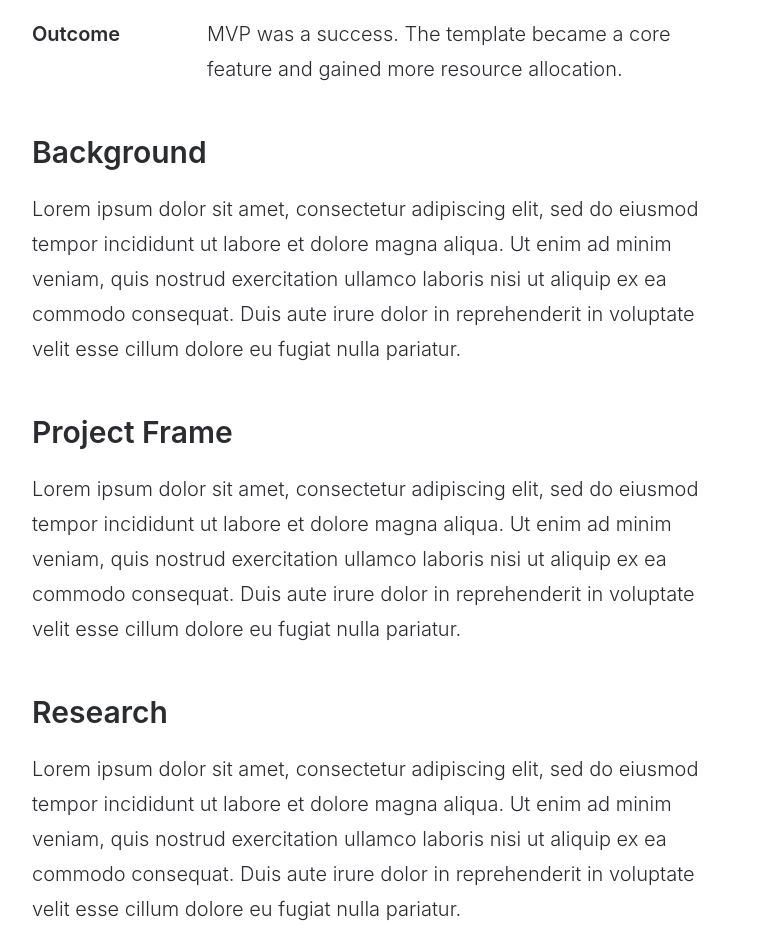
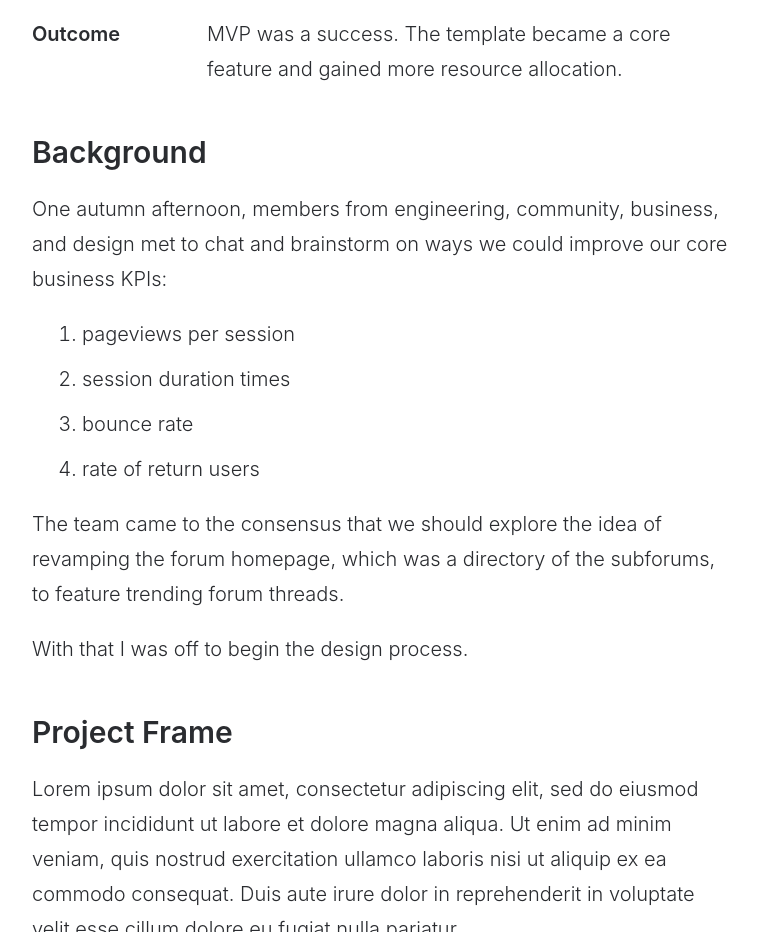
Before and after one commit to josecaldera/Portfolio, a plain HTML site: page livestrong.html in a window 1280 px wide. Shown: the part 1221-2153 px from the top of the page, without its empty margins (258-1016 px from the left). Drawn offline with Linux system fonts and the light colour scheme.

Commit message:
Testing an update from Atom.

```diff
--- a/livestrong.html
+++ b/livestrong.html
@@ -113,11 +113,33 @@
           </div>
         </div>
       </div>
-      <h2>Background</h2>
-      <p>
-        Lorem ipsum dolor sit amet, consectetur adipiscing elit, sed do eiusmod tempor incididunt ut labore et dolore magna aliqua. Ut enim ad minim veniam, quis nostrud exercitation ullamco laboris nisi ut aliquip ex ea commodo consequat. Duis aute
-        irure dolor in reprehenderit in voluptate velit esse cillum dolore eu fugiat nulla pariatur.
-      </p>
+      <div class="caseStudySection">
+        <h2>Background</h2>
+        <p>
+          One autumn afternoon, members from engineering, community, business, and design met to chat and brainstorm on ways we could improve our core
+          business KPIs:
+        </p>
+        <ol>
+          <li>
+            pageviews per session
+          </li>
+          <li>
+            session duration times
+          </li>
+          <li>
+            bounce rate
+          </li>
+          <li>
+            rate of return users
+          </li>
+        </ol>
+        <p>
+          The team came to the consensus that we should explore the idea of revamping the forum homepage, which was a directory of the subforums, to feature trending forum threads.
+        </p>
+        <p>
+          With that I was off to begin the design process.
+        </p>
+      </div>
       <h2>Project Frame</h2>
       <p>
         Lorem ipsum dolor sit amet, consectetur adipiscing elit, sed do eiusmod tempor incididunt ut labore et dolore magna aliqua. Ut enim ad minim veniam, quis nostrud exercitation ullamco laboris nisi ut aliquip ex ea commodo consequat. Duis aute
```
